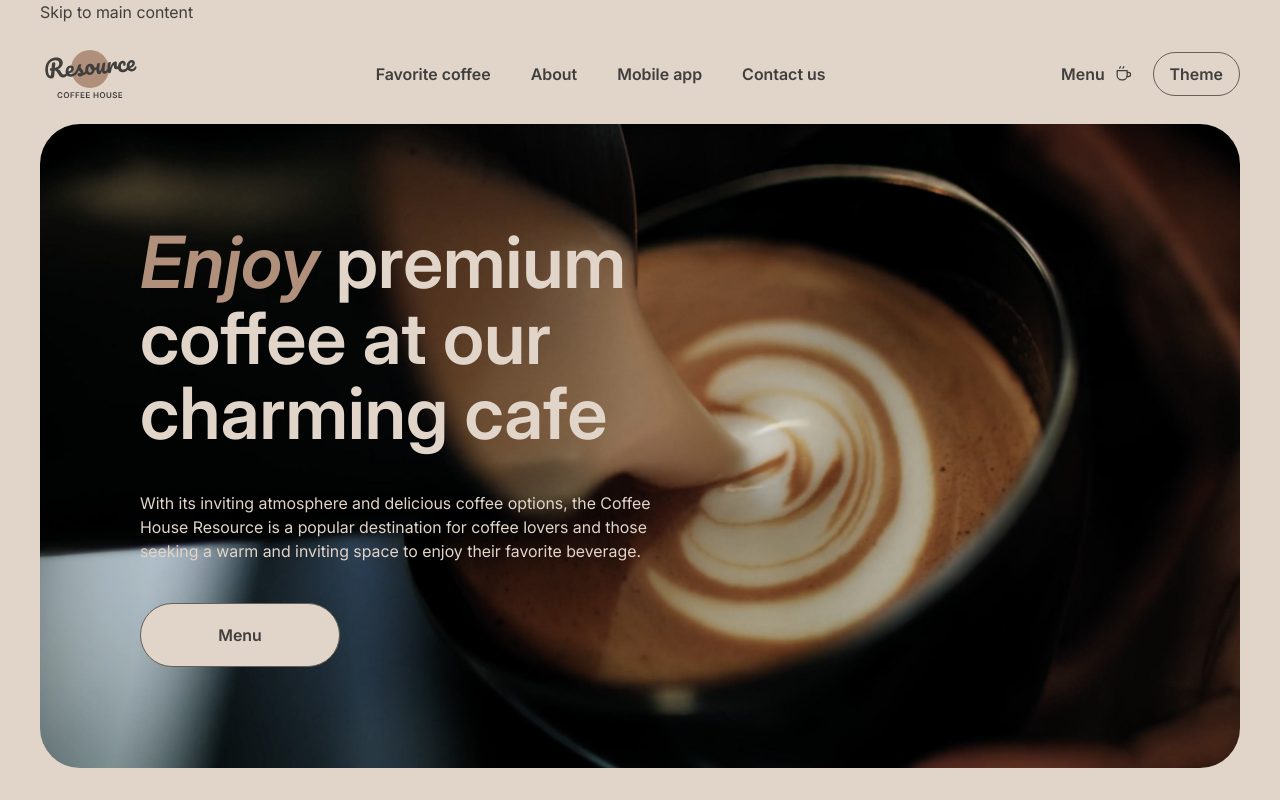
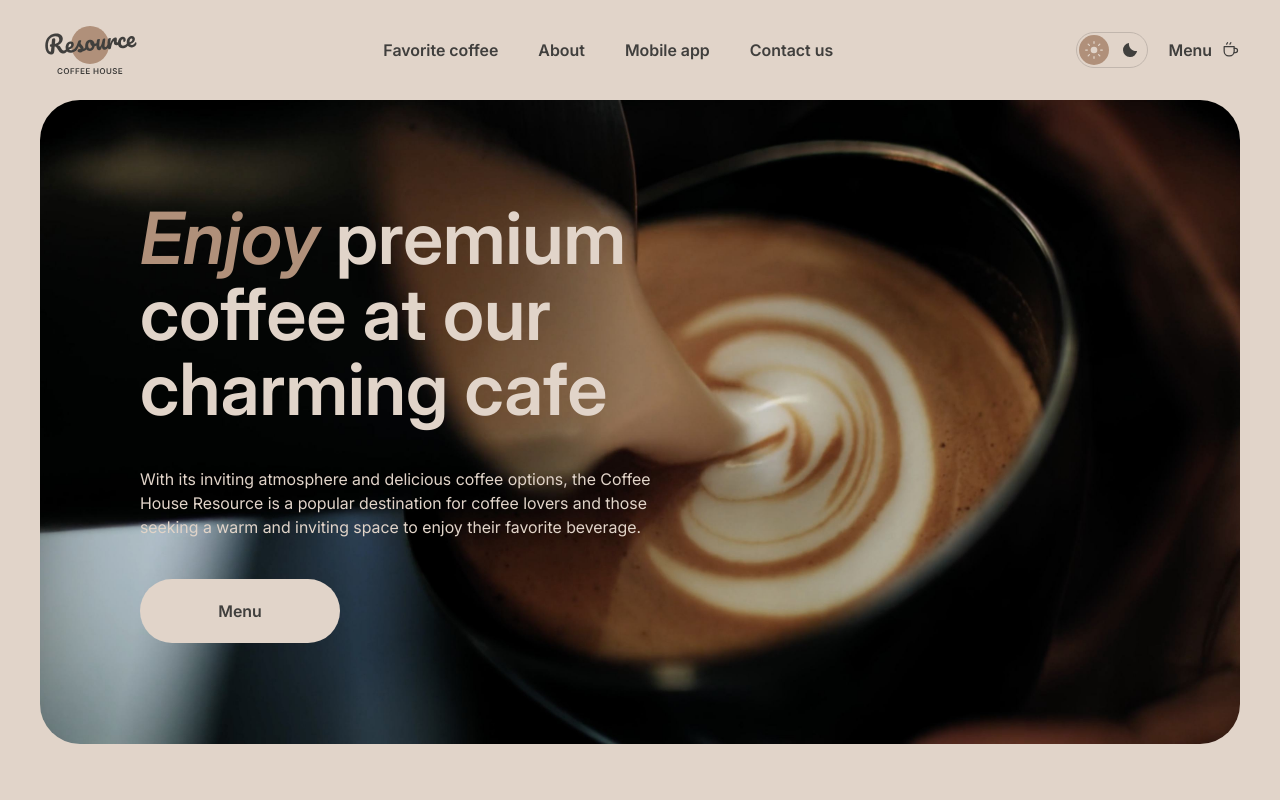
Before and after one commit to PashaOlizarevich/rsschool-landing-page, a plain HTML site: page index.html in a window 1280 px wide. Shown: the top 800 px of the page. Drawn offline with Linux system fonts and the light colour scheme.

Commit message:
fix: update theme switch and simplify hero controls

```diff
--- a/index.html
+++ b/index.html
@@ -27,7 +27,6 @@
     <script src="src/script.js"></script>
   </head>
   <body>
-    <a class="skip-link" href="#main-content">Skip to main content</a>
 
     <header class="header">
       <a class="logo" href="index.html" aria-label="Coffee House home">
@@ -59,7 +58,8 @@
           aria-label="Switch to dark theme"
           aria-pressed="false"
         >
-          <span class="theme-toggle__label">Theme</span>
+          <span class="theme-toggle__option theme-toggle__option--sun" aria-hidden="true"><svg viewBox="0 0 24 24"><circle cx="12" cy="12" r="4" fill="currentColor"/><path d="M12 2v2m0 16v2M2 12h2m16 0h2M5 5l1.5 1.5m11 11L19 19M5 19l1.5-1.5m11-11L19 5" fill="none" stroke="currentColor" stroke-width="1.5" stroke-linecap="round"/></svg></span>
+          <span class="theme-toggle__option theme-toggle__option--moon" aria-hidden="true"><svg viewBox="0 0 24 24"><path d="M20.5 13.2A8.5 8.5 0 0 1 10.8 3.5a8.5 8.5 0 1 0 9.7 9.7Z" fill="currentColor"/></svg></span>
         </button>
       </div>
 
--- a/src/styles/components/buttons.css
+++ b/src/styles/components/buttons.css
@@ -20,6 +20,7 @@
 }
 
 .hero__link {
+  border: 0;
   color: var(--color-text-primary);
   background-color: var(--color-bg-page);
 }
--- a/src/styles/components/header.css
+++ b/src/styles/components/header.css
@@ -70,10 +70,15 @@
 }
 
 .header__actions {
+  /* Keep the theme switch before the catalog link. */
   display: flex;
   align-items: center;
   justify-content: flex-end;
   gap: var(--space-5);
+}
+
+.header__actions .theme-toggle {
+  order: -1;
 }
 
 .mobile-menu,
@@ -222,8 +227,6 @@
   }
 
   .theme-toggle {
-    min-width: 60px;
-    padding-inline: var(--space-2);
-    font-size: 0.875rem;
+    flex-shrink: 0;
   }
 }
--- a/src/styles/components/theme-toggle.css
+++ b/src/styles/components/theme-toggle.css
@@ -1,11 +1,11 @@
 .theme-toggle {
   display: inline-flex;
-  min-width: 72px;
-  min-height: 44px;
+  width: 72px;
+  min-height: 36px;
   align-items: center;
-  justify-content: center;
-  padding-inline: var(--space-4);
-  border: 1px solid var(--color-border-strong);
+  justify-content: space-between;
+  padding: 2px;
+  border: 1px solid var(--color-border-soft);
   border-radius: var(--radius-pill);
   color: var(--color-text-primary);
   background-color: transparent;
@@ -15,14 +15,28 @@
   transition: color var(--transition-fast), background-color var(--transition-fast), opacity var(--transition-fast);
 }
 
-.theme-toggle[aria-pressed="true"] {
+.theme-toggle__option {
+  display: grid;
+  width: 30px;
+  height: 30px;
+  place-items: center;
+  border-radius: 50%;
+  transition: color var(--transition-fast), background-color var(--transition-fast);
+}
+
+.theme-toggle__option svg {
+  width: 20px;
+  height: 20px;
+}
+
+.theme-toggle[aria-pressed="false"] .theme-toggle__option--sun,
+.theme-toggle[aria-pressed="true"] .theme-toggle__option--moon {
   color: var(--color-text-on-dark);
-  background-color: var(--color-bg-strong);
+  background-color: var(--color-text-accent);
 }
 
 @media (hover: hover) {
   .theme-toggle:hover {
-    color: var(--color-text-on-dark);
-    background-color: var(--color-bg-strong);
+    border-color: var(--color-border-strong);
   }
 }
```
Also changed, not shown: menu.html (+2 -2 lines).
